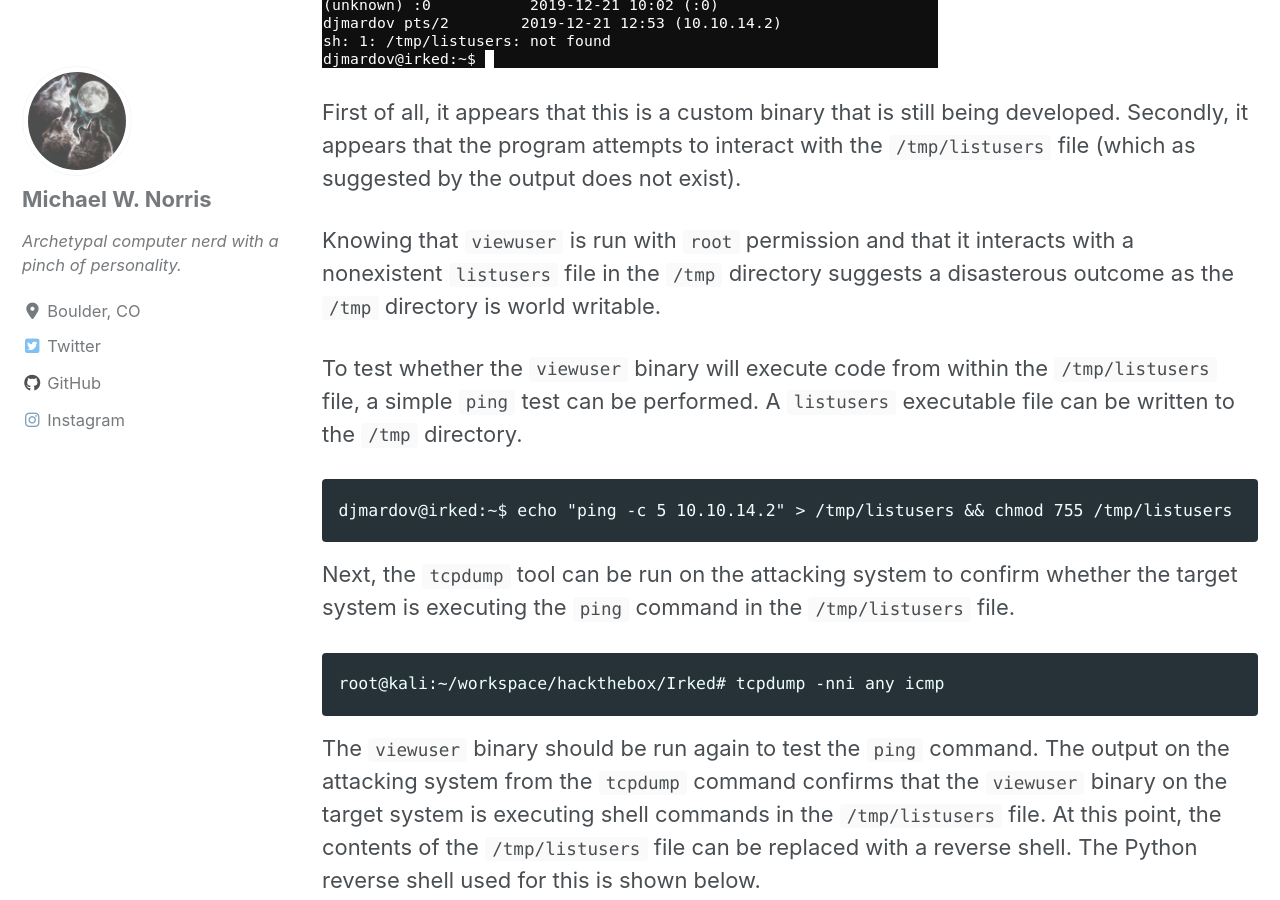
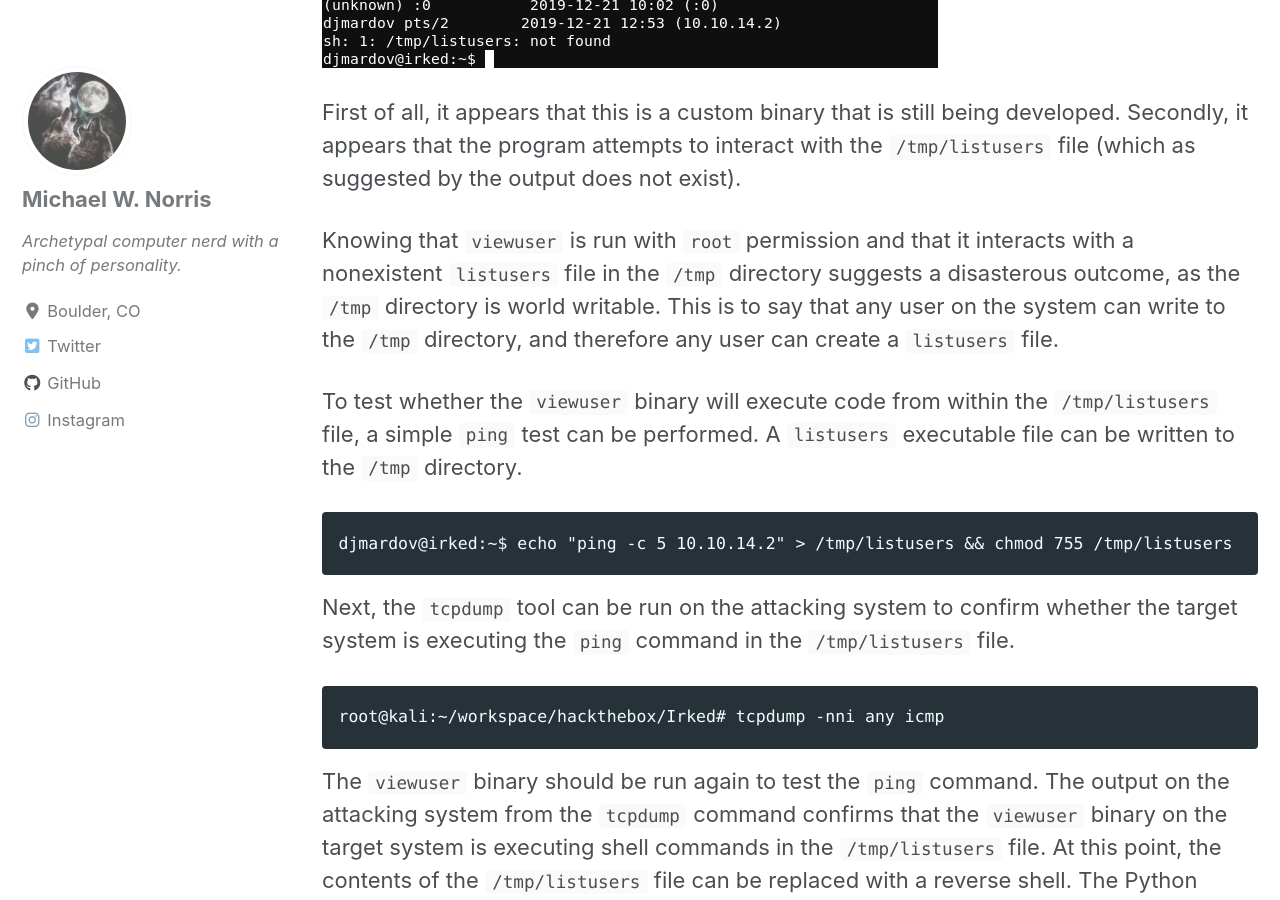
Before and after one commit to norrismw/mnorris.io, a Jekyll site: the page built from _posts/2018-12-16-Irked.md, in a window 1280 px wide and 900 px high, scrolled down 8355 px. Built offline with Jekyll 4.4.1, drawn with Linux system fonts in a browser that asks for light colours; cached includes are drawn as plain includes; nearby versions of some CDN libraries.

Commit message:
minor edit

```diff
--- a/_posts/2018-12-16-Irked.md
+++ b/_posts/2018-12-16-Irked.md
@@ -130,7 +130,7 @@ Running the `viewuser` binary displays some interesting output.
 
 First of all, it appears that this is a custom binary that is still being developed. Secondly, it appears that the program attempts to interact with the `/tmp/listusers` file (which as suggested by the output does not exist).
 
-Knowing that `viewuser` is run with `root` permission and that it interacts with a nonexistent `listusers` file in the `/tmp` directory suggests a disasterous outcome as the `/tmp` directory is world writable.
+Knowing that `viewuser` is run with `root` permission and that it interacts with a nonexistent `listusers` file in the `/tmp` directory suggests a disasterous outcome, as the `/tmp` directory is world writable. This is to say that any user on the system can write to the `/tmp` directory, and therefore any user can create a `listusers` file.
 
 To test whether the `viewuser` binary will execute code from within the `/tmp/listusers` file, a simple `ping` test can be performed. A `listusers` executable file can be written to the `/tmp` directory.
 
```
